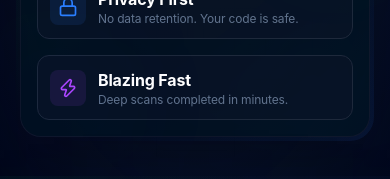
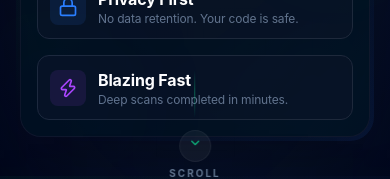
Before and after one commit to mfscpayload-690/lumescan, a Next.js app in the folder web/: page /welcome in a window 390 px wide. Shown: the part 668-847 px from the top of the page. Built offline with nearby package versions, Linux system fonts and the light colour scheme.

Commit message:
fix: enable scroll indicator visibility on mobile devices in Hero component

```diff
--- a/web/landing/Hero.tsx
+++ b/web/landing/Hero.tsx
@@ -141,7 +141,7 @@ export const Hero: React.FC = () => {
       </div>
 
       {/* Scroll Indicator */}
-      <div className="absolute bottom-10 left-1/2 -translate-x-1/2 flex flex-col items-center gap-3 reveal reveal-up reveal-delay-5 opacity-40 hover:opacity-100 transition-opacity cursor-pointer hidden lg:flex"
+      <div className="absolute bottom-10 left-1/2 -translate-x-1/2 flex flex-col items-center gap-3 reveal reveal-up reveal-delay-5 opacity-40 hover:opacity-100 transition-opacity cursor-pointer"
            onClick={() => document.getElementById('features')?.scrollIntoView({ behavior: 'smooth' })}>
         <div className="w-[1px] h-12 bg-gradient-to-b from-transparent via-emerald-500/50 to-transparent" />
         <div className="flex flex-col items-center gap-1">
```
